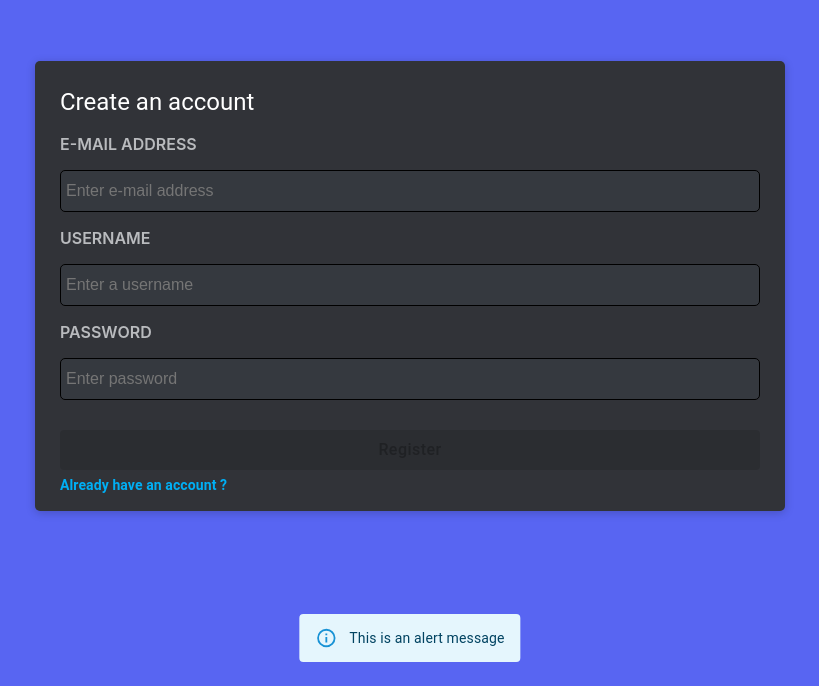
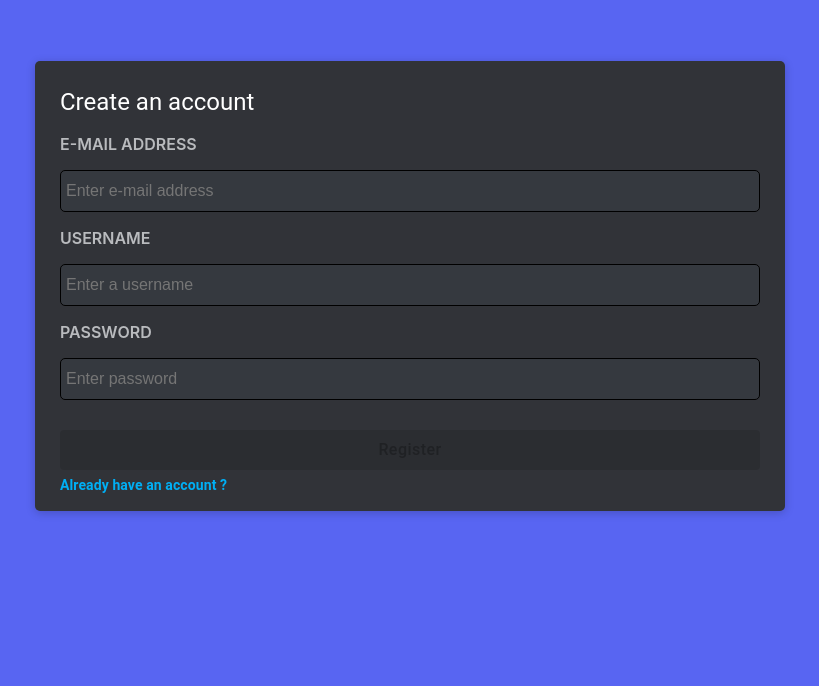
Before and after one commit to shashankdkte/new-discord-frontend, a React (Create React App) app: page /register in a window 1280 px wide. Shown: the part 114-800 px from the top of the page, without its empty margins (230-1049 px from the left). Built offline with nearby package versions, Linux system fonts and the light colour scheme.

Commit message:
Display Server Messages

```diff
--- a/src/shared/AlertNotification.js
+++ b/src/shared/AlertNotification.js
@@ -1,18 +1,38 @@
 import React from 'react'
-import { Alert,Snackbar } from '@mui/material';
+import { Alert, Snackbar } from '@mui/material';
+import { connect } from "react-redux";
+import { getActions } from '../store/actions/alertActions';
 
-
-const AlertNotification = () => {
+const AlertNotification = ({
+  showAlertMessage,
+  closeAlertMessage,
+  alertMessageContent,
+}) => {
   return (
     <Snackbar
      anchorOrigin={{ vertical: "bottom", horizontal: "center" }}
-      open={true}
-      onClose={()=>{}}
+      open={showAlertMessage}
+      onClose={closeAlertMessage}
       autoHideDuration={6000}
     >
-      <Alert severity="info">{`This is an alert message`}</Alert>
+      <Alert severity="info">{alertMessageContent}</Alert>
     </Snackbar>
   )
 }
 
-export default AlertNotification
+const mapStoreStateToProps = ({ alert }) => {
+  return {
+    ...alert,
+  };
+};
+
+const mapActionsToProps = (dispatch) => {
+  return {
+    ...getActions(dispatch),
+  };
+};
+
+export default connect(
+  mapStoreStateToProps,
+  mapActionsToProps
+)(AlertNotification);
--- a/src/store/actions/authActions.js
+++ b/src/store/actions/authActions.js
@@ -1,5 +1,5 @@
 import * as api from "./../../api";
-
+import { openAlertMessage } from "./alertActions";
 export const authActions = {
   SET_USER_DETAILS:"AUTH.SET_USER_DETAILS",
 }
@@ -23,7 +23,7 @@ const login = (userDetails, navigate) => {
     console.log(response);
     if (response.error)
     {
-
+       dispatch(openAlertMessage(response?.exception?.response?.data));
     }
     else
     {
@@ -41,7 +41,7 @@ const register = (userDetails, navigate) => {
     console.log(response);
     if (response.error)
     {
-
+        dispatch(openAlertMessage(response?.exception?.response?.data));
     }
     else
     {
--- a/src/store/store.js
+++ b/src/store/store.js
@@ -2,9 +2,10 @@ import { composeWithDevTools } from "redux-devtools-extension";
 import { combineReducers, legacy_createStore as createStore, applyMiddleware } from "redux";
 import thunk from "redux-thunk";
 import authReducer from "./reducers/authReducer"
-
+import alertReducer from "./reducers/alertReducer"
 const rootReducer = combineReducers({
-  auth:authReducer
+  auth: authReducer,
+  alert:alertReducer,
 });
 const store = createStore(
   rootReducer,
```
